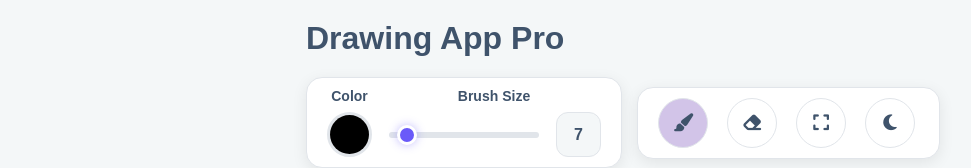
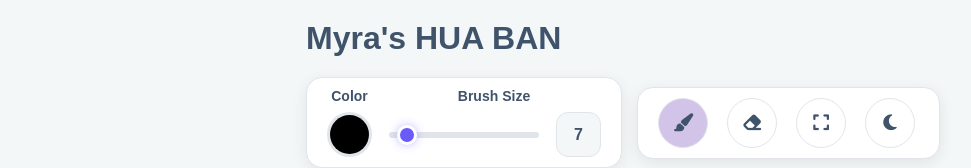
Before and after one commit to kamikidd/drawingApp, a React (Vite) app: page / in a window 1280 px wide. Shown: the top 168 px of the page, without its empty margins (17-988 px from the left). Built offline with nearby package versions, Linux system fonts and the light colour scheme; a web font is replaced by a local one.

Commit message:
change title

```diff
--- a/index.html
+++ b/index.html
@@ -11,7 +11,7 @@
       rel="stylesheet"
     />
     <link rel="stylesheet" href="./src/App.css" />
-    <title>App</title>
+    <title>Drawing</title>
   </head>
   <body>
     <div id="root"></div>
--- a/src/App.jsx
+++ b/src/App.jsx
@@ -17,7 +17,7 @@ function App() {
       }`}
     >
       <div className="top-bar">
-        <h1> Drawing App Pro</h1>
+        <h1>Myra's HUA BAN</h1>
         <div className="toolbar">
           <div className="tool-group">
             <div className="tool">
```
